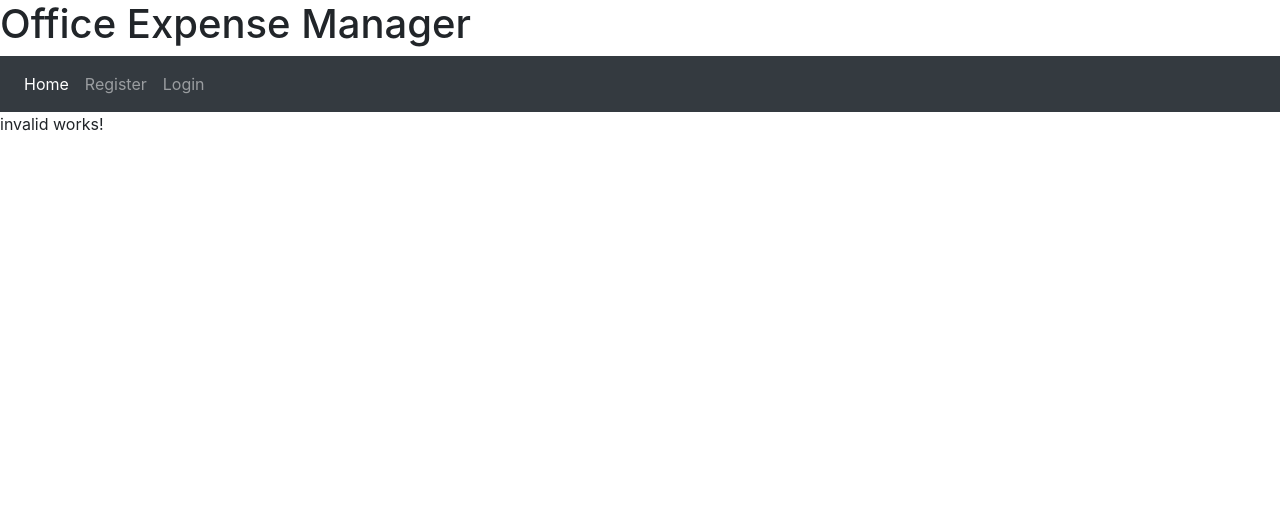
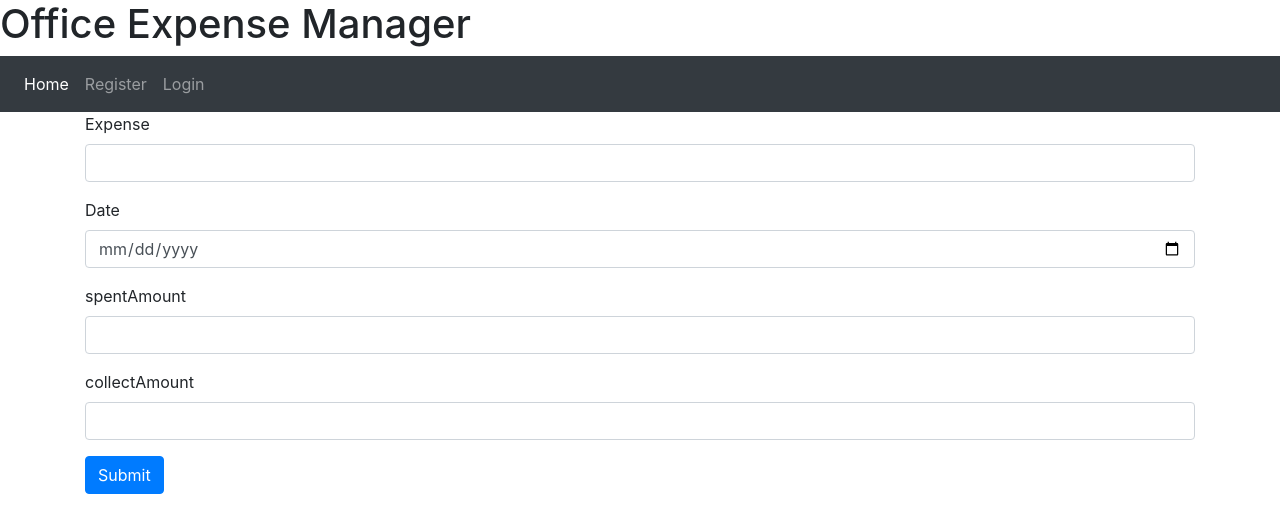
Before and after one commit to c-akhil/Office-Expense-Manager, an Angular app: page /expense in a window 1280 px wide. Shown: the top 532 px of the page. Built offline with nearby package versions, Linux system fonts and the light colour scheme.

Commit message:
Expense Component working

```diff
--- a/src/app/app.component.html
+++ b/src/app/app.component.html
@@ -41,8 +41,16 @@
             <a class="nav-link" (click)="isSelected=5" >Graph</a>
         </li>
 
+
+        <li class="nav-item"  [hidden]="!this.loginService.isLogin"
+        [ngClass]="{'active': (isSelected==6)}"
+        routerLink="/expense"
+        >
+           <a class="nav-link"  (click)="isSelected=6" > Expense </a>
+        </li>
+
          <li class="nav-item"  [hidden]="!this.loginService.isLogin"
-         [ngClass]="{'active': (isSelected==6)}"
+         [ngClass]="{'active': (isSelected==7)}"
          >
             <a class="nav-link" (click)="this.loginService.isLogin=false" >Logout</a>
          </li>
--- /dev/null
+++ b/src/app/expense/expense.component.html
@@ -0,0 +1,39 @@
+<div class=container>
+
+  <form [formGroup]="form" >
+
+    <div class="form-group" >
+      <label for="expense" > Expense </label>
+      <input
+        formControlName="expense"
+        id="expense"
+        type="text"
+        class="form-control">
+    </div>
+    <div class="form-group" >
+      <label for="date" >Date </label>
+      <input
+        formControlName="date"
+        id="date"
+        type="date"
+        class="form-control">
+    </div>
+    <div class="form-group" >
+      <label for="spentAmount" >spentAmount </label>
+      <input
+        formControlName="spentAmount"
+        id="spentAmount"
+        type="number"
+        class="form-control">
+    </div>
+    <div class="form-group" >
+      <label for="collectAmount" >collectAmount </label>
+      <input
+        formControlName="collectAmount"
+        id="collectAmount"
+        type="number"
+        class="form-control">
+    </div>
+  <button class="btn btn-primary" (click)="submit()" >Submit </button>
+  </form>
+  </div>
--- /dev/null
+++ b/src/app/expense/expense.component.ts
@@ -0,0 +1,38 @@
+import { Component, OnInit } from '@angular/core';
+import { Http } from '@angular/http';
+import { FormControl, FormGroup } from '@angular/forms';
+
+@Component({
+  selector: 'app-expense',
+  templateUrl: './expense.component.html',
+  styleUrls: ['./expense.component.css']
+})
+export class ExpenseComponent implements OnInit {
+
+  form= new FormGroup ({
+    expense:new FormControl(),
+   date:new FormControl(),
+   spentAmount:new FormControl(),
+   collectAmount:new FormControl(),
+
+  });
+
+  constructor(private http:Http) {
+
+   }
+
+  ngOnInit() {
+  }
+
+  submit(){
+     this.http.post("http://192.168.2.81:8080/OfficeExpenseManager/login/login1",this.form.value )
+    .subscribe(
+      response =>{
+        console.log(response);
+      }
+
+    )
+  }
+
+
+}
--- a/src/app/login/login.component.ts
+++ b/src/app/login/login.component.ts
@@ -34,14 +34,16 @@
      this.http.get("http://192.168.2.81:8080/OfficeExpenseManager/login/login?email="+this.form.value.email+"&password="+this.form.value.password  )
     .subscribe(
       response =>{
-        this.statusMessage=response.json().statusMessage;
-        console.log(response.json());
-        if(response.json().statusCode==200)
+        // console.log(response.json() );
+        if(response.json())
         {
 
           this.loginService.isLogin=true;
 
           console.log("login success");
+        }
+        else{
+          this.statusMessage="Invalid Password/Email";
         }
 
       }
--- a/src/app/register-emp/register-emp.component.ts
+++ b/src/app/register-emp/register-emp.component.ts
@@ -9,7 +9,7 @@
   styleUrls: ["./register-emp.component.css"]
 })
 export class RegisterEmpComponent implements OnInit {
-  url: "http://192.168.2.81:8080/OfficeExpenseManager/activate/registration";
+  url:string= "http://192.168.2.81:8080/OfficeExpenseManager/registration/registration";
 
   form = new FormGroup({
     name: new FormControl("" ,Validators.required),
@@ -36,19 +36,21 @@
 
 
 
-  ngOnInit() {}
+  ngOnInit() {
+
+  }
   createEmp() {
     let emp = {
       name: this.form.value.name,
       designation: this.form.value.designation,
       mobileNo: this.form.value.mobileNo,
-      email: this.form.value.email,
+      emailId: this.form.value.email,
       gender: this.form.value.gender,
       password: this.form.value.password
     };
     console.log(JSON.stringify(emp));
 
-    this.http.post("http://192.168.2.81:8080/OfficeExpenseManager/activate/registration", emp).subscribe(response => {
+    this.http.post("http://192.168.2.81:8080/OfficeExpenseManager/registration/registration", emp).subscribe(response => {
       console.log(response.json());
 
       console.log(response);
```
Also changed, not shown: src/app/app.module.ts (+7 -1 lines), src/app/expense/expense.component.css (added), 1 other file (tests, documents, lock files or other folders).
